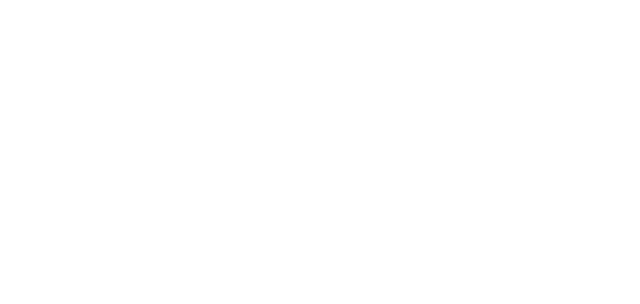
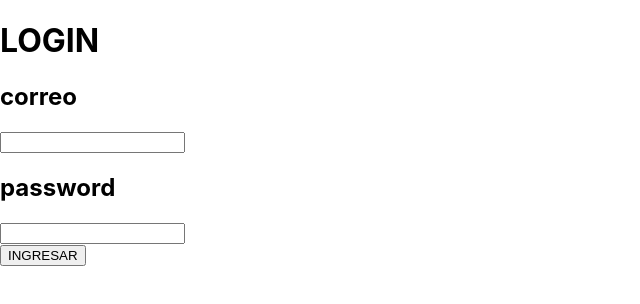
Before and after one commit to sebastiangs23/chat-client-v1.3, a React (Create React App) app: page /login in a window 1280 px wide. Before the commit this address had no page. Shown: the top 304 px of the page, without its empty margins (0-640 px from the left). Built offline with nearby package versions, Linux system fonts and the light colour scheme.

Commit message:
tortiguita

```diff
--- a/src/App.js
+++ b/src/App.js
@@ -2,6 +2,7 @@
 import { BrowserRouter as Router, Route, Routes } from "react-router-dom";
 import JoinChat from "./components/JoinChat";
 import CreateChatroom from "./components/CreateChatroom";
+import { Login } from "./components/login/Login";
 
 const App = () => {
   return (
@@ -9,6 +10,7 @@
       <Routes>
         <Route path="/join-chat" element={<JoinChat />} />
         <Route path="/" element={<CreateChatroom />} />
+        <Route path="/login" element={<Login />} />
       </Routes>
     </Router>
   );
```
